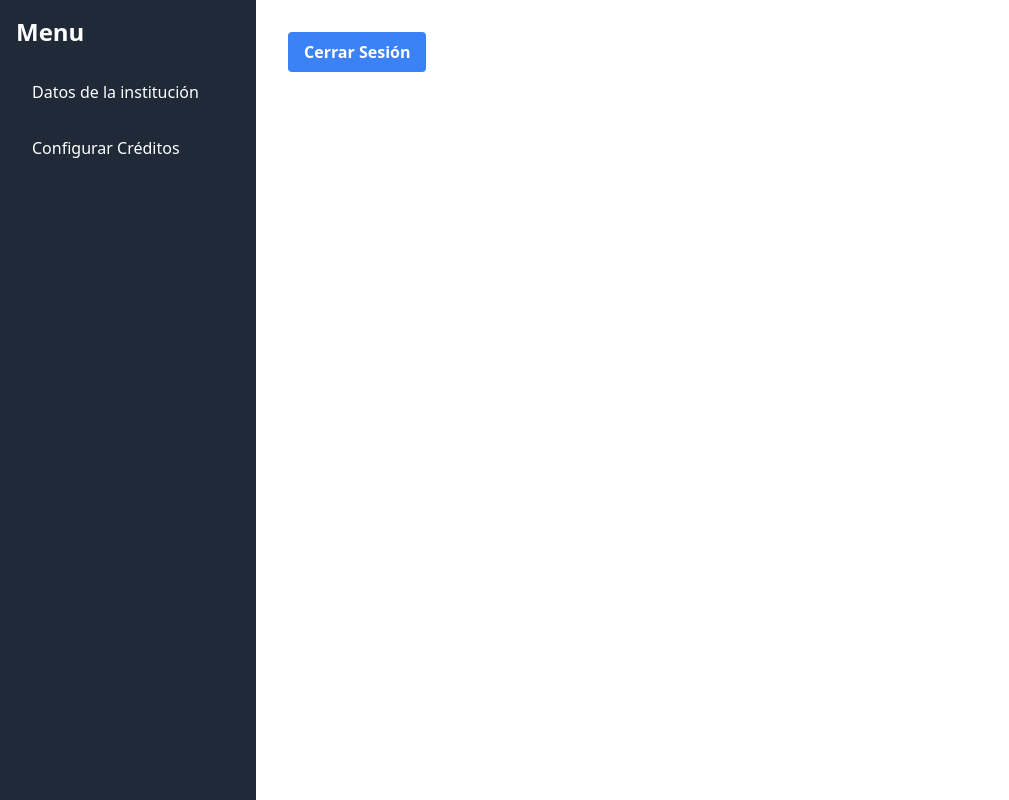
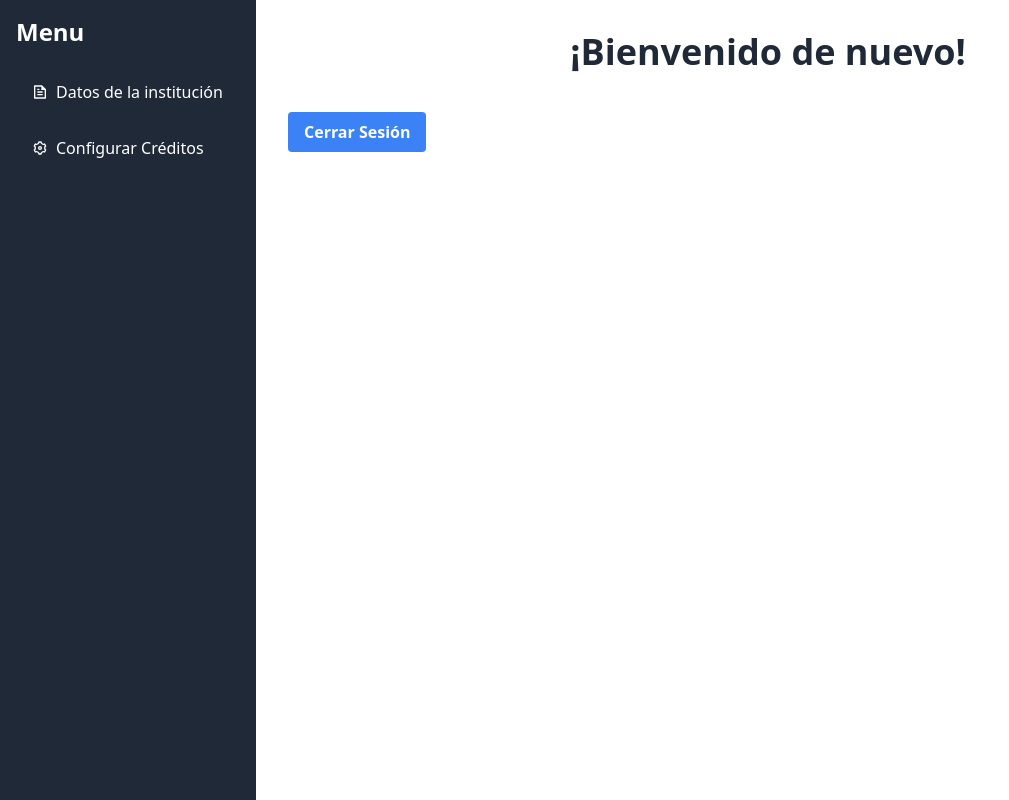
Before and after one commit to EdisonLopezEC/economa, a React (Create React App) app: page /dashboard in a window 1280 px wide. Shown: the whole page, without its empty margins (0-1009 px from the left). Built offline with nearby package versions, Linux system fonts and the light colour scheme; no server answers; sample sign-in values are in the browser's storage.

Commit message:
creditos 50%

```diff
--- a/package.json
+++ b/package.json
@@ -10,6 +10,7 @@
     "firebase": "^10.5.2",
     "react": "^18.2.0",
     "react-dom": "^18.2.0",
+    "react-icons": "^4.11.0",
     "react-router-dom": "^6.18.0",
     "react-scripts": "5.0.1",
     "web-vitals": "^2.1.4"
--- a/src/components/CreditosComponent.js
+++ b/src/components/CreditosComponent.js
@@ -1,9 +1,77 @@
-import React from 'react'
+import React, { useState } from "react";
+import { db } from "../firebase"; // Asegúrate de importar la instancia de Firestore desde tu archivo de configuración de Firebase
+import { collection, addDoc } from "firebase/firestore/lite";
 
 const CreditosComponent = () => {
+  const [creditoState, setCreditoState] = useState({
+    nombreCredito: "",
+    tasaInteresCredito: "",
+  });
+
+  const handleInputChange = (event) => {
+    const { name, value } = event.target;
+    setCreditoState((prevState) => ({
+      ...prevState,
+      [name]: value,
+    }));
+  };
+
+  const guardarCredito = async (credito) => {
+    try {
+      const creditosCollectionRef = collection(db, "creditos");
+      await addDoc(creditosCollectionRef, credito);
+      console.log("Credito guardado correctamente");
+    } catch (error) {
+      console.error("Error al guardar el credito: ", error);
+    }
+  };
+
+  const handleFormSubmit = async (event) => {
+    event.preventDefault();
+    try {
+      await guardarCredito(creditoState);
+    } catch (e) {
+      console.error("Error al agregar el credito: ", e);
+    }
+  };
+
   return (
-    <div>CreditosComponent</div>
-  )
-}
+    <div className="max-w-md mx-auto m-4 p-6 bg-white rounded shadow-md">
+      <h2 className="text-2xl font-bold text-center mb-6">Formulario de Créditos</h2>
+      <form onSubmit={handleFormSubmit}>
+        <div className="mb-4">
+          <label className="block text-gray-700 text-sm font-bold mb-2" htmlFor="nombreCredito">
+            Nombre del Crédito
+          </label>
+          <input
+            className="w-full border border-gray-300 p-2 rounded focus:outline-none focus:ring focus:ring-indigo-200"
+            type="text"
+            name="nombreCredito"
+            value={creditoState.nombreCredito}
+            onChange={handleInputChange}
+          />
+        </div>
+        <div className="mb-4">
+          <label className="block text-gray-700 text-sm font-bold mb-2" htmlFor="tasaInteresCredito">
+            Tasa de Interés del Crédito
+          </label>
+          <input
+            className="w-full border border-gray-300 p-2 rounded focus:outline-none focus:ring focus:ring-indigo-200"
+            type="text"
+            name="tasaInteresCredito"
+            value={creditoState.tasaInteresCredito}
+            onChange={handleInputChange}
+          />
+        </div>
+        <button
+          className="bg-indigo-500 hover:bg-indigo-700 text-white font-bold py-2 px-4 rounded focus:outline-none focus:ring focus:ring-indigo-200"
+          type="submit"
+        >
+          Guardar Crédito
+        </button>
+      </form>
+    </div>
+  );
+};
 
-export default CreditosComponent
+export default CreditosComponent;
--- a/src/pages/Dashboard.js
+++ b/src/pages/Dashboard.js
@@ -3,22 +3,39 @@ import { userContext } from '../App';
 import { auth } from "../firebase";
 import DatosComponent from '../components/DatosComponent';
 import CreditosComponent from '../components/CreditosComponent';
+import { RiFileTextLine, RiSettings3Line } from 'react-icons/ri';
+import "animate.css";
+import { IconContext } from 'react-icons';
 
 const Sidebar = ({ handleOptionSelect }) => {
   return (
-    <div className="bg-gray-800 text-white h-screen w-1/5">
+    <div className="bg-gray-800 text-white h-screen w-1/5 overflow-y-auto">
       <div className="p-4">
         <h2 className="text-2xl font-bold mb-4">Menu</h2>
         <ul>
-          <li className="p-4 hover:bg-gray-700 cursor-pointer" onClick={() => handleOptionSelect('datos')}>Datos de la institución</li>
-          <li className="p-4 hover:bg-gray-700 cursor-pointer" onClick={() => handleOptionSelect('creditos')}>Configurar Créditos</li>
+          <li
+            className="p-4 hover:bg-gray-700 cursor-pointer flex items-center"
+            onClick={() => handleOptionSelect('datos')}
+          >
+            <IconContext.Provider value={{ className: 'text-white mr-2' }}>
+              <RiFileTextLine />
+            </IconContext.Provider>
+            <span>Datos de la institución</span>
+          </li>
+          <li
+            className="p-4 hover:bg-gray-700 cursor-pointer flex items-center"
+            onClick={() => handleOptionSelect('creditos')}
+          >
+            <IconContext.Provider value={{ className: 'text-white mr-2' }}>
+              <RiSettings3Line />
+            </IconContext.Provider>
+            <span>Configurar Créditos</span>
+          </li>
         </ul>
       </div>
     </div>
   );
 };
-
-
 
 export default function Dashboard() {
   const [isAuthent, setIsAuthent] = useContext(userContext);
@@ -38,16 +55,16 @@ export default function Dashboard() {
   };
 
   return (
-    <div className="flex">
+    <div className="flex flex-col md:flex-row">
       <Sidebar handleOptionSelect={handleOptionSelect} />
-      <div className="w-4/5 p-8">
-        {/* <h2 className="text-4xl text-center font-bold mb-6 text-gray-800">
+      <div className="w-full md:w-4/5 p-8">
+        <h2 className="text-4xl text-center font-bold mb-6 text-gray-800">
           ¡Bienvenido de nuevo! {isAuthent}
-        </h2> */}
+        </h2>
         {selectedOption === 'datos' && <DatosComponent />}
         {selectedOption === 'creditos' && <CreditosComponent />}
         <button
-          className="bg-blue-500 hover:bg-blue-700 text-white font-bold py-2 px-4 rounded"
+          className="bg-blue-500 hover:bg-blue-700 text-white font-bold py-2 px-4 rounded mt-4"
           onClick={handleSignup}
         >
           Cerrar Sesión
```
Also changed, not shown: 1 other file (tests, documents, lock files or other folders).
